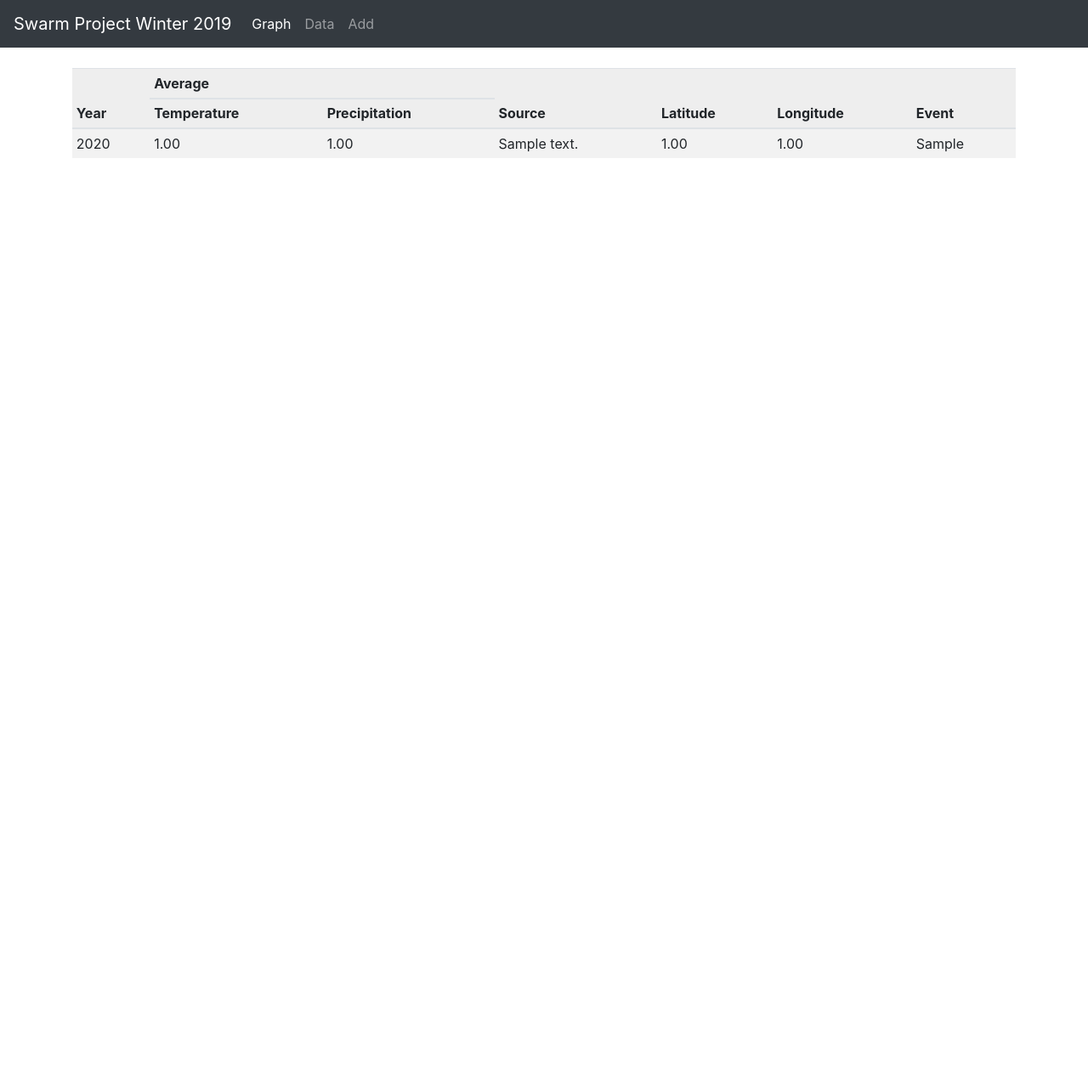
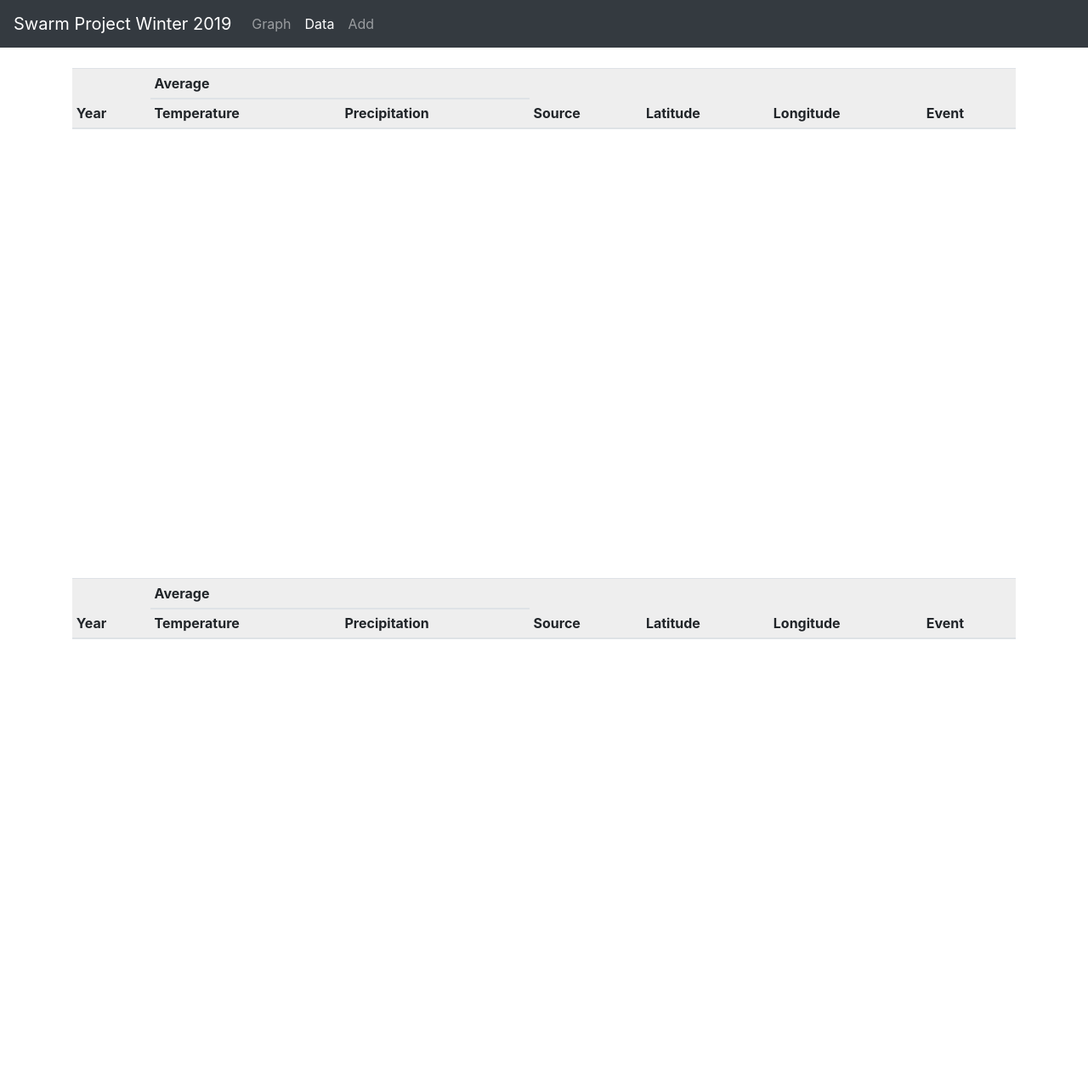
Before and after one commit to Mathic/swarmproject, a Django app: page /graphs/data in a window 1280 px wide. Shown: the whole page at 85% size. Before the commit the page ends 186 px from the top, so only its background shows below. Run offline with Django 3.2, Linux system fonts and the light colour scheme; tables that the repository leaves empty hold one stand-in row (values such as "Sample post"); lists and menus that the app fills with data are empty; parts of the project's set-up code (start-up, migrations or seed data) failed here and were passed over; some libraries are stand-ins or nearby versions.

Commit message:
Data and active link
- separate ottawa and victoria data
- change the active link

```diff
--- /dev/null
+++ b/graphs/static/graphs/js/data.js
@@ -0,0 +1,4 @@
+var $th = $('.tableFixHead').find('thead th')
+$('.tableFixHead').on('scroll', function() {
+  $th.css('transform', 'translateY('+ this.scrollTop +'px)');
+});
--- a/graphs/templates/graphs/base_template.html
+++ b/graphs/templates/graphs/base_template.html
@@ -37,13 +37,13 @@
 
     <div class="collapse navbar-collapse" id="navbarsExampleDefault">
       <ul class="navbar-nav mr-auto">
-        <li class="nav-item active">
+        <li class="nav-item {% if nbar == 'graph' %}active{% endif %}">
           <a class="nav-link" href="{% url 'index' %}">Graph<span class="sr-only">(current)</span></a>
         </li>
-        <li class="nav-item">
+        <li class="nav-item {% if nbar == 'data' %}active{% endif %}">
           <a class="nav-link" href="{% url 'data' %}">Data</a>
         </li>
-        <li class="nav-item">
+        <li class="nav-item {% if nbar == 'add' %}active{% endif %}">
           <a class="nav-link" href="{% url 'add_data' %}">Add</a>
         </li>
         <!-- <li class="nav-item">
--- a/graphs/templates/graphs/data.html
+++ b/graphs/templates/graphs/data.html
@@ -19,7 +19,40 @@
       </tr>
     </thead>
     <tbody>
-      {% for year in years %}
+      {% for year in ottawa %}
+      <!-- {{ year.student }} -->
+      <tr>
+        <td>{{ year }}</td>
+        <td>{{ year.average_temperature }}</td>
+        <td>{{ year.average_precipitation }}</td>
+        <td>{{ year.source_text }}</td>
+        <td>{{ year.latitude }}</td>
+        <td>{{ year.longitude }}</td>
+        <td>{{ year.event }}</td>
+      </tr>
+      {% endfor %}
+    </tbody>
+  </table>
+</div>
+
+<div class="tableFixHead">
+  <table class="table table-sm table-striped scroll">
+    <thead>
+      <tr>
+        <th scope="col" rowspan="2">Year</th>
+        <th scope="col" colspan="2">Average</th>
+        <th scope="col" rowspan="2">Source</th>
+        <th scope="col" rowspan="2">Latitude</th>
+        <th scope="col" rowspan="2">Longitude</th>
+        <th scope="col" rowspan="2">Event</th>
+      </tr>
+      <tr>
+        <th scope="col">Temperature</th>
+        <th scope="col">Precipitation</th>
+      </tr>
+    </thead>
+    <tbody>
+      {% for year in victoria %}
       <!-- {{ year.student }} -->
       <tr>
         <td>{{ year }}</td>
@@ -46,11 +79,6 @@
 {{ year.event }}
 {% endfor %} -->
 
-<script type="text/javascript">
-  var $th = $('.tableFixHead').find('thead th')
-  $('.tableFixHead').on('scroll', function() {
-    $th.css('transform', 'translateY('+ this.scrollTop +'px)');
-  });
-</script>
+<script type="text/javascript" src="{% static 'graphs/js/data.js' %}"></script>
 
 {% endblock %}
--- a/graphs/views.py
+++ b/graphs/views.py
@@ -7,18 +7,19 @@
 
 # Create your views here.
 def index(request):
-    return render(request, 'graphs/index.html')
+    return render(request, 'graphs/index.html', {'nbar': 'graph'})
 
 def data(request):
-    years = GraphData.objects.order_by('graph_year')
+    ottawa = GraphData.objects.filter(source_text='Ottawa CDA').order_by('graph_year')
+    victoria = GraphData.objects.filter(source_text='Victoria Gonzales').order_by('graph_year')
 
-    return render(request, 'graphs/data.html', {'years': years})
+    return render(request, 'graphs/data.html', {'ottawa': ottawa, 'victoria': victoria, 'nbar': 'data'})
 
 def add_data(request):
     names = Student.objects.all()
     form = request.POST
 
-    return render(request, 'graphs/add_data.html', {'names': names})
+    return render(request, 'graphs/add_data.html', {'names': names, 'nbar': 'add'})
 
 def save_data(request):
     source = request.GET.get('source')
```
